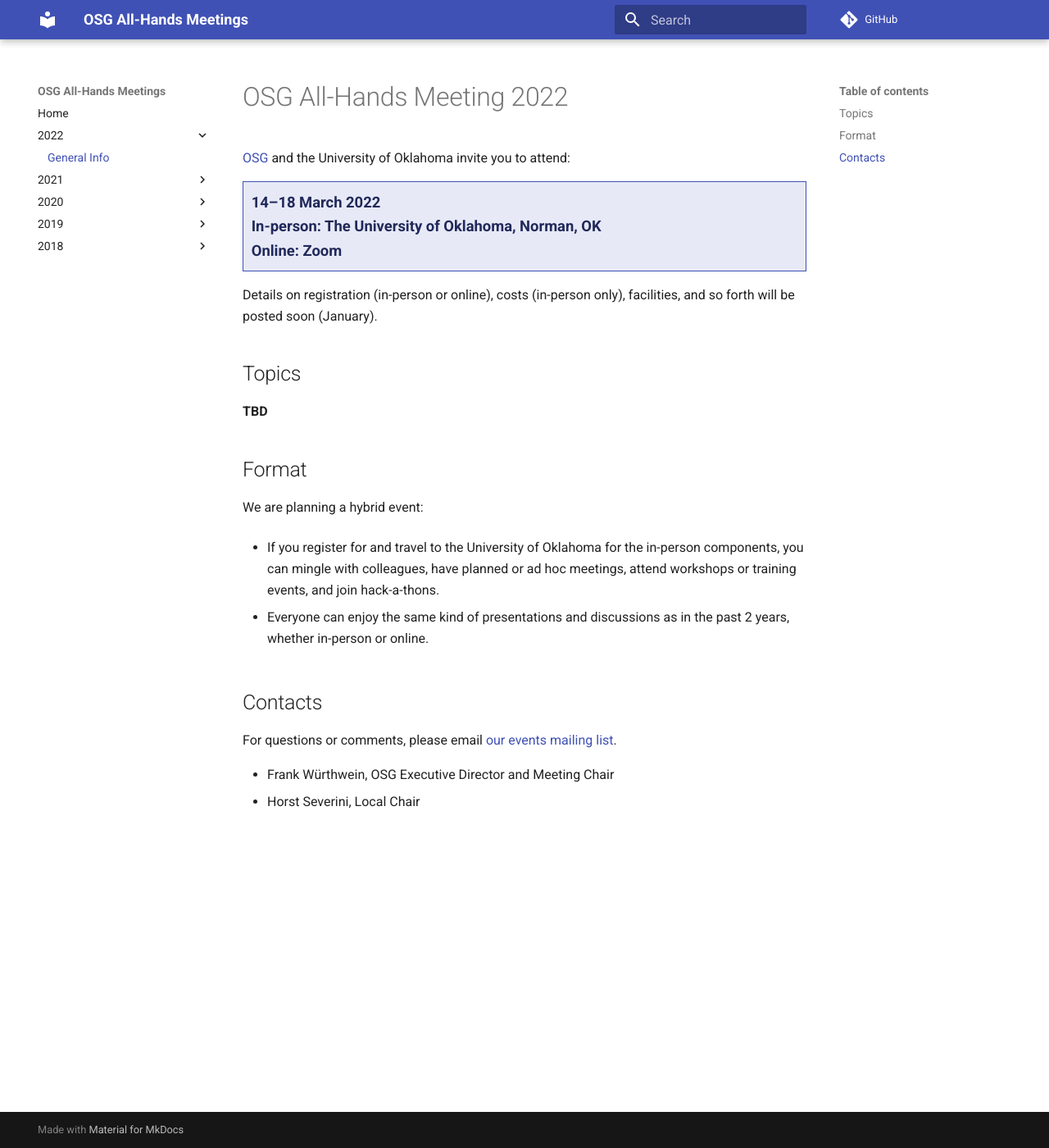
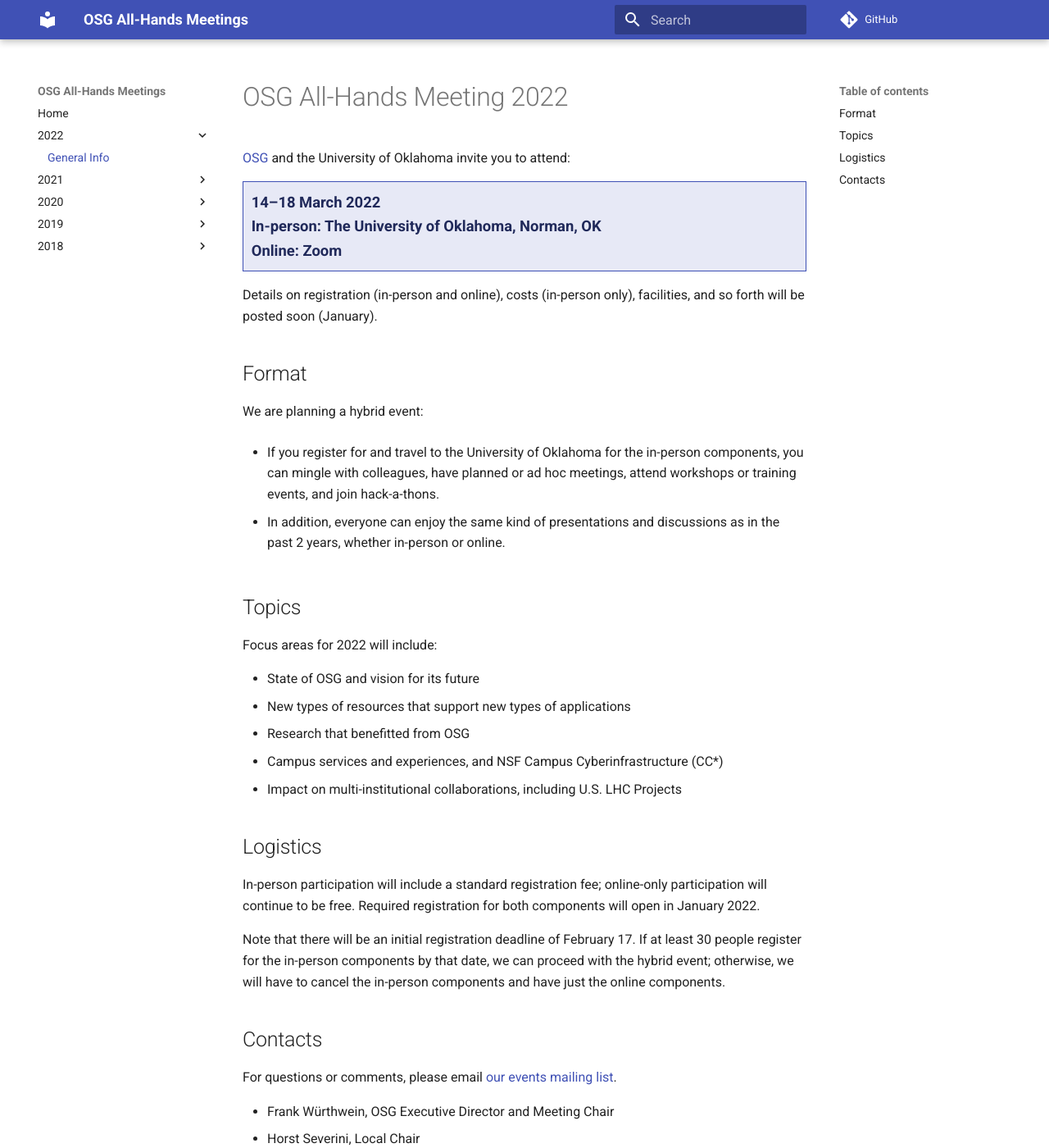
Before and after one commit to osg-htc/all-hands, an MkDocs documentation site: the page built from docs/2022/index.md, in a window 1280 px wide and 1400 px high. Shown: the whole window at 82% size. Built offline with MkDocs 1.6.1 and Material for MkDocs 9.7.7, drawn with Linux system fonts in a browser that asks for light colours; comment, search, counter and statistics services are not loaded.

Commit message:
Updated home page with save-the-date info

```diff
--- a/docs/2022/index.md
+++ b/docs/2022/index.md
@@ -10,12 +10,8 @@
   Online: Zoom
 </div>
 
-Details on registration (in-person or online), costs (in-person only), facilities,
+Details on registration (in-person and online), costs (in-person only), facilities,
 and so forth will be posted soon (January).
-
-## Topics
-
-**TBD**
 
 ## Format
 
@@ -27,8 +23,29 @@ We are planning a hybrid event:
    attend workshops or training events,
    and join hack-a-thons.
 
-*  Everyone can enjoy the same kind of presentations and discussions as in the past 2 years,
+*  In addition, everyone can enjoy the same kind of presentations and discussions as in the past 2 years,
    whether in-person or online.
+
+## Topics
+
+Focus areas for 2022 will include:
+
+*   State of OSG and vision for its future
+*   New types of resources that support new types of applications
+*   Research that benefitted from OSG
+*   Campus services and experiences, and NSF Campus Cyberinfrastructure (CC*)
+*   Impact on multi-institutional collaborations, including U.S. LHC Projects
+
+## Logistics
+
+In-person participation will include a standard registration fee;
+online-only participation will continue to be free.
+Required registration for both components will open in January 2022.
+
+Note that there will be an initial registration deadline of February 17.
+If at least 30 people register for the in-person components by that date,
+we can proceed with the hybrid event;
+otherwise, we will have to cancel the in-person components and have just the online components.
 
 ## Contacts
 
```
